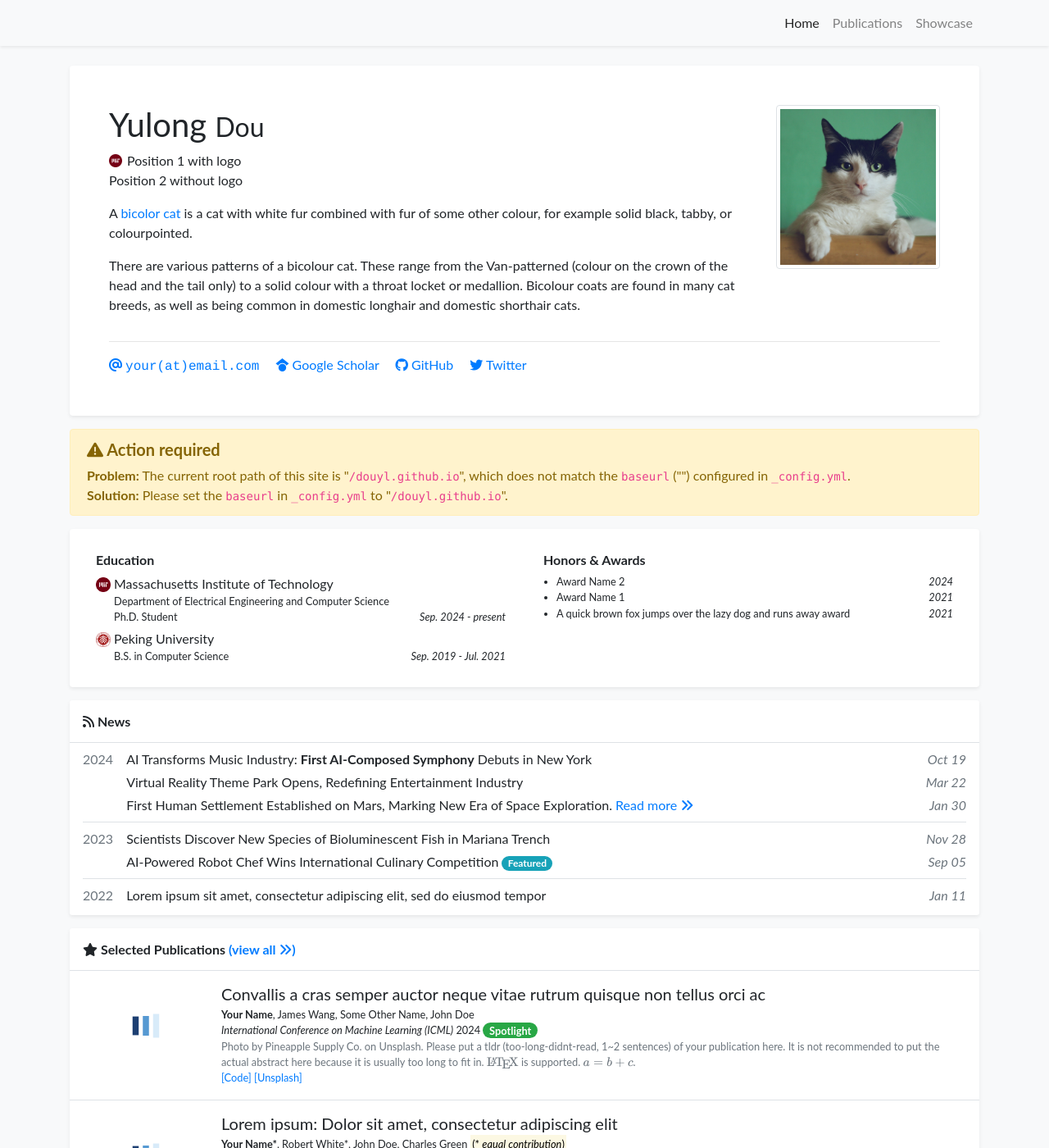
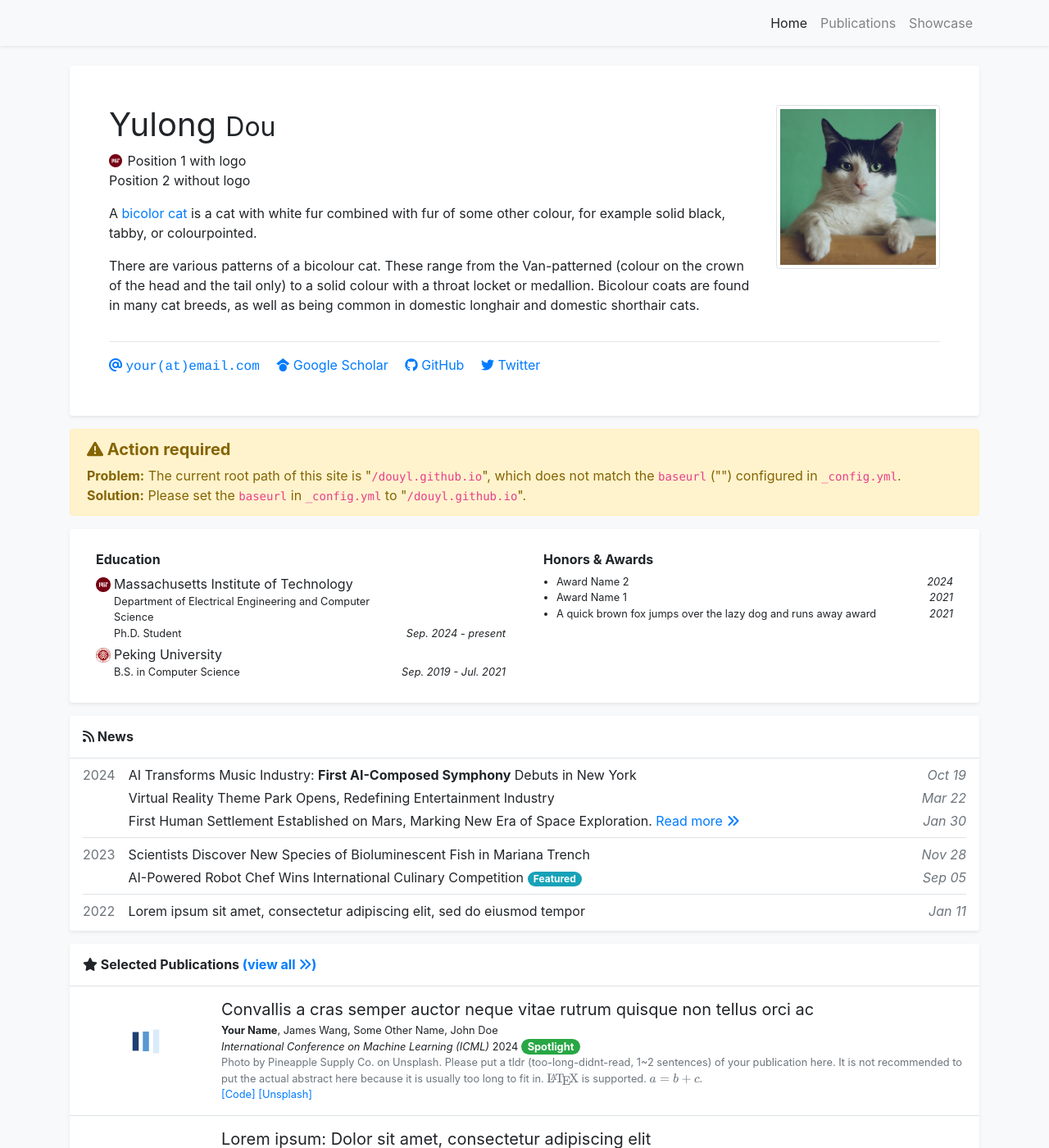
Before and after one commit to douyl/douyl.github.io, a Jekyll site: the page built from index.html, in a window 1280 px wide and 1400 px high. Shown: the whole window at 82% size. Built offline with Jekyll 4.4.1, drawn with Linux system fonts in a browser that asks for light colours; nearby versions of some CDN libraries; a style sheet for code colours, icons or effects is not loaded.

Commit message:
Update global.css

```diff
--- a/assets/css/global.css
+++ b/assets/css/global.css
@@ -1,7 +1,7 @@
 @charset "utf-8";
 body {
-    font-family: "Lato";
-    /* font-family: sans-serif; */
+    /* font-family: "Lato"; */
+    font-family: 16.0px/1.5 sans-serif;
     font-weight: 400;
     padding-top: 5.0rem;
 }
```
